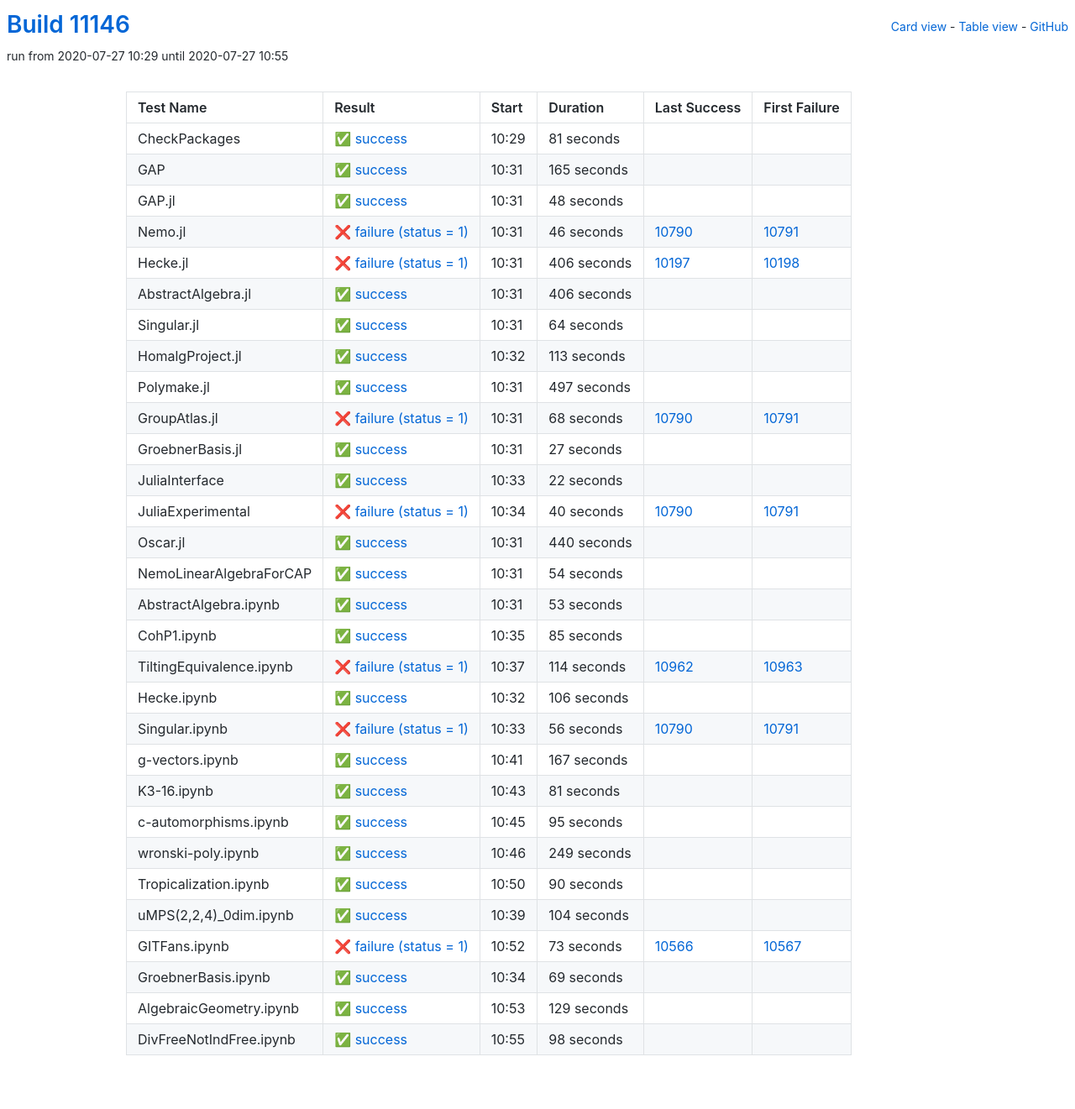
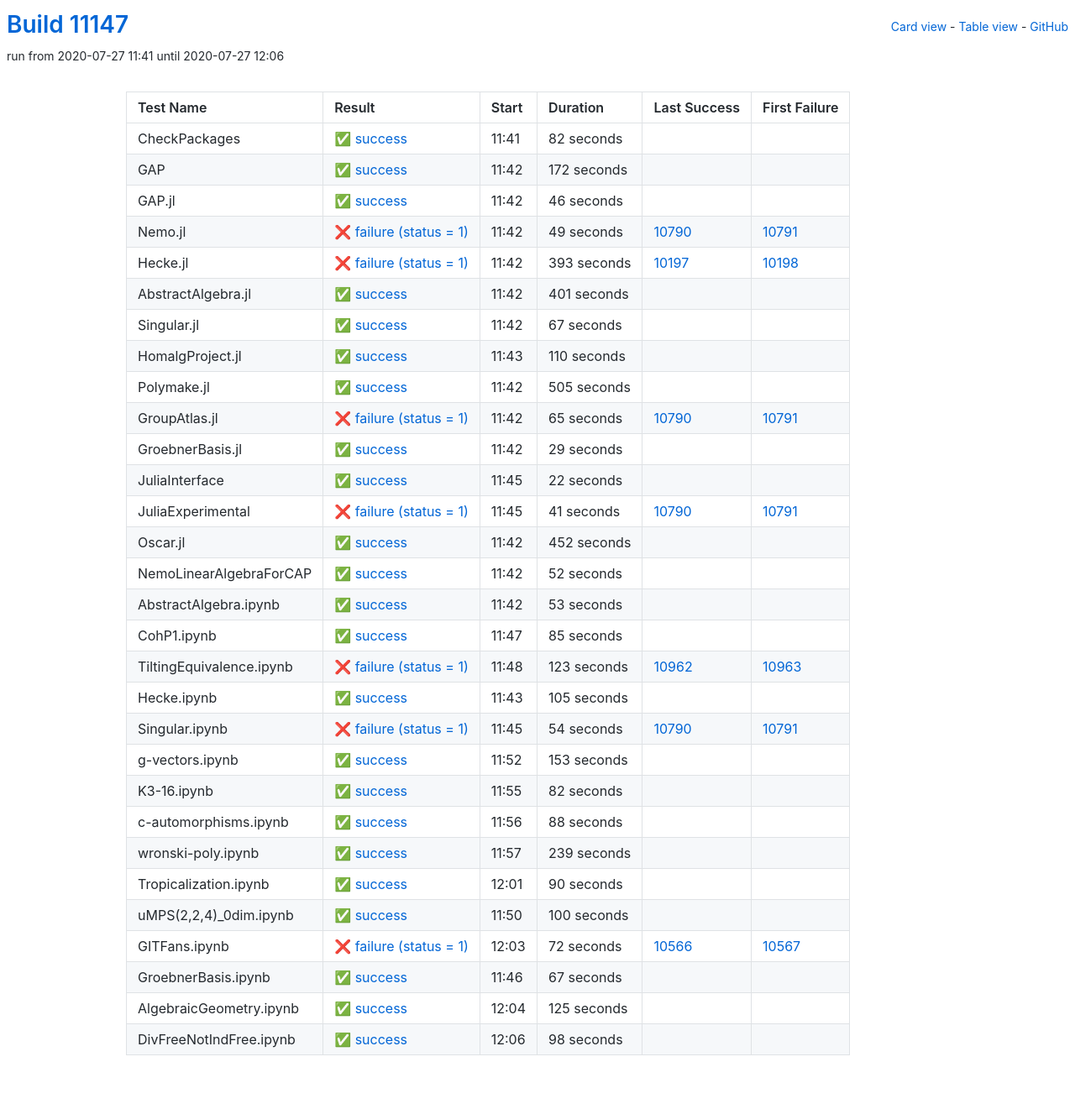
Before and after one commit to oscar-system/oscar-ci-status, a Jekyll site: the page built from table.html, in a window 1280 px wide. Shown: the whole page at 84% size. Built offline with Jekyll 4.4.1, drawn with Linux system fonts in a browser that asks for light colours.

Commit message:
Build #11147

```diff
--- a/_data/ci.yml
+++ b/_data/ci.yml
@@ -1,6 +1,6 @@
 ---
-build: 11146
-build_url: https://oscarci.mathematik.uni-kl.de/job/oscar/11146/
+build: 11147
+build_url: https://oscarci.mathematik.uni-kl.de/job/oscar/11147/
 job: oscar
 organization: oscar-system
 repo: oscar-ci-status
@@ -8,140 +8,140 @@
 tests:
 - name: CheckPackages
   id: checkpackages
-  log: https://oscarci.mathematik.uni-kl.de/job/oscar/11146/artifact/logs/build-11146/CheckPackages.log
-  start: 2020-07-27 10:29
+  log: https://oscarci.mathematik.uni-kl.de/job/oscar/11147/artifact/logs/build-11147/CheckPackages.log
+  start: 2020-07-27 11:41
   success: true
   exitcode: 0
   status: success
-  duration: 81
+  duration: 82
   last_success: false
   last_success_url:
   first_failure: false
   first_failure_url:
 - name: GAP
   id: gap
-  log: https://oscarci.mathematik.uni-kl.de/job/oscar/11146/artifact/logs/build-11146/GAP.log
-  start: 2020-07-27 10:31
+  log: https://oscarci.mathematik.uni-kl.de/job/oscar/11147/artifact/logs/build-11147/GAP.log
+  start: 2020-07-27 11:42
   success: true
   exitcode: 0
   status: success
-  duration: 165
+  duration: 172
   last_success: false
   last_success_url:
   first_failure: false
   first_failure_url:
 - name: GAP.jl
   id: gap-jl
-  log: https://oscarci.mathematik.uni-kl.de/job/oscar/11146/artifact/logs/build-11146/GAP.jl.log
-  start: 2020-07-27 10:31
+  log: https://oscarci.mathematik.uni-kl.de/job/oscar/11147/artifact/logs/build-11147/GAP.jl.log
+  start: 2020-07-27 11:42
   success: true
   exitcode: 0
   status: success
-  duration: 48
+  duration: 46
   last_success: false
   last_success_url:
   first_failure: false
   first_failure_url:
 - name: Nemo.jl
   id: nemo-jl
-  log: https://oscarci.mathematik.uni-kl.de/job/oscar/11146/artifact/logs/build-11146/Nemo.jl.log
-  start: 2020-07-27 10:31
+  log: https://oscarci.mathematik.uni-kl.de/job/oscar/11147/artifact/logs/build-11147/Nemo.jl.log
+  start: 2020-07-27 11:42
   success: false
   exitcode: 1
   status: failure
-  duration: 46
+  duration: 49
   last_success: 10790
   last_success_url: https://oscarci.mathematik.uni-kl.de/job/oscar/10790/
   first_failure: 10791
   first_failure_url: https://oscarci.mathematik.uni-kl.de/job/oscar/10791/
 - name: Hecke.jl
   id: hecke-jl
-  log: https://oscarci.mathematik.uni-kl.de/job/oscar/11146/artifact/logs/build-11146/Hecke.jl.log
-  start: 2020-07-27 10:31
+  log: https://oscarci.mathematik.uni-kl.de/job/oscar/11147/artifact/logs/build-11147/Hecke.jl.log
+  start: 2020-07-27 11:42
   success: false
   exitcode: 1
   status: failure
-  duration: 406
+  duration: 393
   last_success: 10197
   last_success_url: https://oscarci.mathematik.uni-kl.de/job/oscar/10197/
   first_failure: 10198
   first_failure_url: https://oscarci.mathematik.uni-kl.de/job/oscar/10198/
 - name: AbstractAlgebra.jl
   id: abstractalgebra-jl
-  log: https://oscarci.mathematik.uni-kl.de/job/oscar/11146/artifact/logs/build-11146/AbstractAlgebra.jl.log
-  start: 2020-07-27 10:31
+  log: https://oscarci.mathematik.uni-kl.de/job/oscar/11147/artifact/logs/build-11147/AbstractAlgebra.jl.log
+  start: 2020-07-27 11:42
   success: true
   exitcode: 0
   status: success
-  duration: 406
+  duration: 401
   last_success: false
   last_success_url:
   first_failure: false
   first_failure_url:
 - name: Singular.jl
   id: singular-jl
-  log: https://oscarci.mathematik.uni-kl.de/job/oscar/11146/artifact/logs/build-11146/Singular.jl.log
-  start: 2020-07-27 10:31
+  log: https://oscarci.mathematik.uni-kl.de/job/oscar/11147/artifact/logs/build-11147/Singular.jl.log
+  start: 2020-07-27 11:42
   success: true
   exitcode: 0
   status: success
-  duration: 64
+  duration: 67
   last_success: false
   last_success_url:
   first_failure: false
   first_failure_url:
 - name: HomalgProject.jl
   id: homalgproject-jl
-  log: https://oscarci.mathematik.uni-kl.de/job/oscar/11146/artifact/logs/build-11146/HomalgProject.jl.log
-  start: 2020-07-27 10:32
+  log: https://oscarci.mathematik.uni-kl.de/job/oscar/11147/artifact/logs/build-11147/HomalgProject.jl.log
+  start: 2020-07-27 11:43
   success: true
   exitcode: 0
   status: success
-  duration: 113
+  duration: 110
   last_success: false
   last_success_url:
   first_failure: false
   first_failure_url:
 - name: Polymake.jl
   id: polymake-jl
-  log: https://oscarci.mathematik.uni-kl.de/job/oscar/11146/artifact/logs/build-11146/Polymake.jl.log
-  start: 2020-07-27 10:31
+  log: https://oscarci.mathematik.uni-kl.de/job/oscar/11147/artifact/logs/build-11147/Polymake.jl.log
+  start: 2020-07-27 11:42
   success: true
   exitcode: 0
   status: success
-  duration: 497
+  duration: 505
   last_success: false
   last_success_url:
   first_failure: false
   first_failure_url:
 - name: GroupAtlas.jl
   id: groupatlas-jl
-  log: https://oscarci.mathematik.uni-kl.de/job/oscar/11146/artifact/logs/build-11146/GroupAtlas.jl.log
-  start: 2020-07-27 10:31
+  log: https://oscarci.mathematik.uni-kl.de/job/oscar/11147/artifact/logs/build-11147/GroupAtlas.jl.log
+  start: 2020-07-27 11:42
   success: false
   exitcode: 1
   status: failure
-  duration: 68
+  duration: 65
   last_success: 10790
   last_success_url: https://oscarci.mathematik.uni-kl.de/job/oscar/10790/
   first_failure: 10791
   first_failure_url: https://oscarci.mathematik.uni-kl.de/job/oscar/10791/
 - name: GroebnerBasis.jl
   id: groebnerbasis-jl
-  log: https://oscarci.mathematik.uni-kl.de/job/oscar/11146/artifact/logs/build-11146/GroebnerBasis.jl.log
-  start: 2020-07-27 10:31
+  log: https://oscarci.mathematik.uni-kl.de/job/oscar/11147/artifact/logs/build-11147/GroebnerBasis.jl.log
+  start: 2020-07-27 11:42
   success: true
   exitcode: 0
   status: success
-  duration: 27
+  duration: 29
   last_success: false
   last_success_url:
   first_failure: false
   first_failure_url:
 - name: JuliaInterface
   id: juliainterface
-  log: https://oscarci.mathematik.uni-kl.de/job/oscar/11146/artifact/logs/build-11146/JuliaInterface.log
-  start: 2020-07-27 10:33
+  log: https://oscarci.mathematik.uni-kl.de/job/oscar/11147/artifact/logs/build-11147/JuliaInterface.log
+  start: 2020-07-27 11:45
   success: true
   exitcode: 0
   status: success
@@ -152,44 +152,44 @@
   first_failure_url:
 - name: JuliaExperimental
   id: juliaexperimental
-  log: https://oscarci.mathematik.uni-kl.de/job/oscar/11146/artifact/logs/build-11146/JuliaExperimental.log
-  start: 2020-07-27 10:34
+  log: https://oscarci.mathematik.uni-kl.de/job/oscar/11147/artifact/logs/build-11147/JuliaExperimental.log
+  start: 2020-07-27 11:45
   success: false
   exitcode: 1
   status: failure
-  duration: 40
+  duration: 41
   last_success: 10790
   last_success_url: https://oscarci.mathematik.uni-kl.de/job/oscar/10790/
   first_failure: 10791
   first_failure_url: https://oscarci.mathematik.uni-kl.de/job/oscar/10791/
 - name: Oscar.jl
   id: oscar-jl
-  log: https://oscarci.mathematik.uni-kl.de/job/oscar/11146/artifact/logs/build-11146/Oscar.jl.log
-  start: 2020-07-27 10:31
+  log: https://oscarci.mathematik.uni-kl.de/job/oscar/11147/artifact/logs/build-11147/Oscar.jl.log
+  start: 2020-07-27 11:42
   success: true
   exitcode: 0
   status: success
-  duration: 440
+  duration: 452
   last_success: false
   last_success_url:
   first_failure: false
   first_failure_url:
 - name: NemoLinearAlgebraForCAP
   id: nemolinearalgebraforcap
-  log: https://oscarci.mathematik.uni-kl.de/job/oscar/11146/artifact/logs/build-11146/NemoLinearAlgebraForCAP.log
-  start: 2020-07-27 10:31
+  log: https://oscarci.mathematik.uni-kl.de/job/oscar/11147/artifact/logs/build-11147/NemoLinearAlgebraForCAP.log
+  start: 2020-07-27 11:42
   success: true
   exitcode: 0
   status: success
-  duration: 54
+  duration: 52
   last_success: false
   last_success_url:
   first_failure: false
   first_failure_url:
 - name: AbstractAlgebra.ipynb
   id: abstractalgebra-ipynb
-  log: https://oscarci.mathematik.uni-kl.de/job/oscar/11146/artifact/logs/build-11146/AbstractAlgebra.ipynb.log
-  start: 2020-07-27 10:31
+  log: https://oscarci.mathematik.uni-kl.de/job/oscar/11147/artifact/logs/build-11147/AbstractAlgebra.ipynb.log
+  start: 2020-07-27 11:42
   success: true
   exitcode: 0
   status: success
@@ -200,8 +200,8 @@
   first_failure_url:
 - name: CohP1.ipynb
   id: cohp1-ipynb
-  log: https://oscarci.mathematik.uni-kl.de/job/oscar/11146/artifact/logs/build-11146/CohP1.ipynb.log
-  start: 2020-07-27 10:35
+  log: https://oscarci.mathematik.uni-kl.de/job/oscar/11147/artifact/logs/build-11147/CohP1.ipynb.log
+  start: 2020-07-27 11:47
   success: true
   exitcode: 0
   status: success
@@ -212,92 +212,92 @@
   first_failure_url:
 - name: TiltingEquivalence.ipynb
   id: tiltingequivalence-ipynb
-  log: https://oscarci.mathematik.uni-kl.de/job/oscar/11146/artifact/logs/build-11146/TiltingEquivalence.ipynb.log
-  start: 2020-07-27 10:37
+  log: https://oscarci.mathematik.uni-kl.de/job/oscar/11147/artifact/logs/build-11147/TiltingEquivalence.ipynb.log
+  start: 2020-07-27 11:48
   success: false
   exitcode: 1
   status: failure
-  duration: 114
+  duration: 123
   last_success: 10962
   last_success_url: https://oscarci.mathematik.uni-kl.de/job/oscar/10962/
   first_failure: 10963
   first_failure_url: https://oscarci.mathematik.uni-kl.de/job/oscar/10963/
 - name: Hecke.ipynb
   id: hecke-ipynb
-  log: https://oscarci.mathematik.uni-kl.de/job/oscar/11146/artifact/logs/build-11146/Hecke.ipynb.log
-  start: 2020-07-27 10:32
+  log: https://oscarci.mathematik.uni-kl.de/job/oscar/11147/artifact/logs/build-11147/Hecke.ipynb.log
+  start: 2020-07-27 11:43
   success: true
   exitcode: 0
   status: success
-  duration: 106
+  duration: 105
   last_success: false
   last_success_url:
   first_failure: false
   first_failure_url:
 - name: Singular.ipynb
   id: singular-ipynb
-  log: https://oscarci.mathematik.uni-kl.de/job/oscar/11146/artifact/logs/build-11146/Singular.ipynb.log
-  start: 2020-07-27 10:33
+  log: https://oscarci.mathematik.uni-kl.de/job/oscar/11147/artifact/logs/build-11147/Singular.ipynb.log
+  start: 2020-07-27 11:45
   success: false
   exitcode: 1
   status: failure
-  duration: 56
+  duration: 54
   last_success: 10790
   last_success_url: https://oscarci.mathematik.uni-kl.de/job/oscar/10790/
   first_failure: 10791
   first_failure_url: https://oscarci.mathematik.uni-kl.de/job/oscar/10791/
 - name: g-vectors.ipynb
   id: g-vectors-ipynb
-  log: https://oscarci.mathematik.uni-kl.de/job/oscar/11146/artifact/logs/build-11146/g-vectors.ipynb.log
-  start: 2020-07-27 10:41
+  log: https://oscarci.mathematik.uni-kl.de/job/oscar/11147/artifact/logs/build-11147/g-vectors.ipynb.log
+  start: 2020-07-27 11:52
   success: true
   exitcode: 0
   status: success
-  duration: 167
+  duration: 153
   last_success: false
   last_success_url:
   first_failure: false
   first_failure_url:
 - name: K3-16.ipynb
   id: k3-16-ipynb
-  log: https://oscarci.mathematik.uni-kl.de/job/oscar/11146/artifact/logs/build-11146/K3-16.ipynb.log
-  start: 2020-07-27 10:43
+  log: https://oscarci.mathematik.uni-kl.de/job/oscar/11147/artifact/logs/build-11147/K3-16.ipynb.log
+  start: 2020-07-27 11:55
   success: true
   exitcode: 0
   status: success
-  duration: 81
+  duration: 82
   last_success: false
   last_success_url:
   first_failure: false
   first_failure_url:
 - name: c-automorphisms.ipynb
   id: c-automorphisms-ipynb
-  log: https://oscarci.mathematik.uni-kl.de/job/oscar/11146/artifact/logs/build-11146/c-automorphisms.ipynb.log
-  start: 2020-07-27 10:45
+  log: https://oscarci.mathematik.uni-kl.de/job/oscar/11147/artifact/logs/build-11147/c-automorphisms.ipynb.log
+  start: 2020-07-27 11:56
   success: true
   exitcode: 0
   status: success
-  duration: 95
+  duration: 88
   last_success: false
   last_success_url:
   first_failure: false
   first_failure_url:
 - name: wronski-poly.ipynb
   id: wronski-poly-ipynb
-  log: https://oscarci.mathematik.uni-kl.de/job/oscar/11146/artifact/logs/build-11146/wronski-poly.ipynb.log
-  start: 2020-07-27 10:46
+  log: https://oscarci.mathematik.uni-kl.de/job/oscar/11147/artifact/logs/build-11147/wronski-poly.ipynb.log
+  start: 2020-07-27 11:57
   success: true
   exitcode: 0
   status: success
-  duration: 249
+  duration: 239
   last_success: false
   last_success_url:
   first_failure: false
   first_failure_url:
 - name: Tropicalization.ipynb
   id: tropicalization-ipynb
-  log: https://oscarci.mathematik.uni-kl.de/job/oscar/11146/artifact/logs/build-11146/Tropicalization.ipynb.log
-  start: 2020-07-27 10:50
+  log: https://oscarci.mathematik.uni-kl.de/job/oscar/11147/artifact/logs/build-11147/Tropicalization.ipynb.log
+  start: 2020-07-27 12:01
   success: true
   exitcode: 0
   status: success
@@ -308,56 +308,56 @@
   first_failure_url:
 - name: uMPS(2,2,4)_0dim.ipynb
   id: umps-2-2-4-0dim-ipynb
-  log: https://oscarci.mathematik.uni-kl.de/job/oscar/11146/artifact/logs/build-11146/uMPS-2-2-4-_0dim.ipynb.log
-  start: 2020-07-27 10:39
+  log: https://oscarci.mathematik.uni-kl.de/job/oscar/11147/artifact/logs/build-11147/uMPS-2-2-4-_0dim.ipynb.log
+  start: 2020-07-27 11:50
   success: true
   exitcode: 0
   status: success
-  duration: 104
+  duration: 100
   last_success: false
   last_success_url:
   first_failure: false
   first_failure_url:
 - name: GITFans.ipynb
   id: gitfans-ipynb
-  log: https://oscarci.mathematik.uni-kl.de/job/oscar/11146/artifact/logs/build-11146/GITFans.ipynb.log
-  start: 2020-07-27 10:52
+  log: https://oscarci.mathematik.uni-kl.de/job/oscar/11147/artifact/logs/build-11147/GITFans.ipynb.log
+  start: 2020-07-27 12:03
   success: false
   exitcode: 1
   status: failure
-  duration: 73
+  duration: 72
   last_success: 10566
   last_success_url: https://oscarci.mathematik.uni-kl.de/job/oscar/10566/
   first_failure: 10567
   first_failure_url: https://oscarci.mathematik.uni-kl.de/job/oscar/10567/
 - name: GroebnerBasis.ipynb
   id: groebnerbasis-ipynb
-  log: https://oscarci.mathematik.uni-kl.de/job/oscar/11146/artifact/logs/build-11146/GroebnerBasis.ipynb.log
-  start: 2020-07-27 10:34
+  log: https://oscarci.mathematik.uni-kl.de/job/oscar/11147/artifact/logs/build-11147/GroebnerBasis.ipynb.log
+  start: 2020-07-27 11:46
   success: true
   exitcode: 0
   status: success
-  duration: 69
+  duration: 67
   last_success: false
   last_success_url:
   first_failure: false
   first_failure_url:
 - name: AlgebraicGeometry.ipynb
   id: algebraicgeometry-ipynb
-  log: https://oscarci.mathematik.uni-kl.de/job/oscar/11146/artifact/logs/build-11146/AlgebraicGeometry.ipynb.log
-  start: 2020-07-27 10:53
+  log: https://oscarci.mathematik.uni-kl.de/job/oscar/11147/artifact/logs/build-11147/AlgebraicGeometry.ipynb.log
+  start: 2020-07-27 12:04
   success: true
   exitcode: 0
   status: success
-  duration: 129
+  duration: 125
   last_success: false
   last_success_url:
   first_failure: false
   first_failure_url:
 - name: DivFreeNotIndFree.ipynb
   id: divfreenotindfree-ipynb
-  log: https://oscarci.mathematik.uni-kl.de/job/oscar/11146/artifact/logs/build-11146/DivFreeNotIndFree.ipynb.log
-  start: 2020-07-27 10:55
+  log: https://oscarci.mathematik.uni-kl.de/job/oscar/11147/artifact/logs/build-11147/DivFreeNotIndFree.ipynb.log
+  start: 2020-07-27 12:06
   success: true
   exitcode: 0
   status: success
```
Also changed, not shown: README.md.
